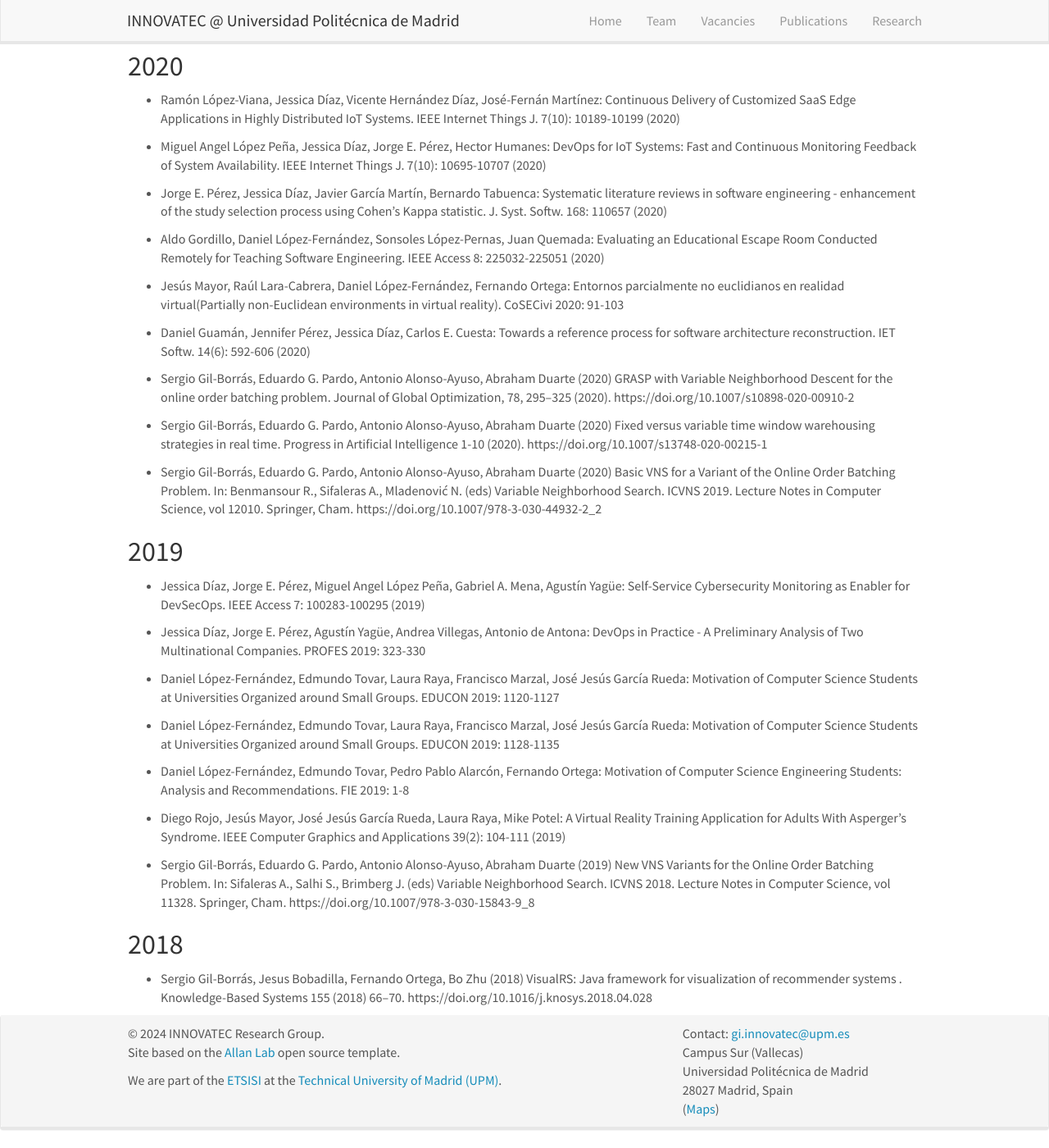
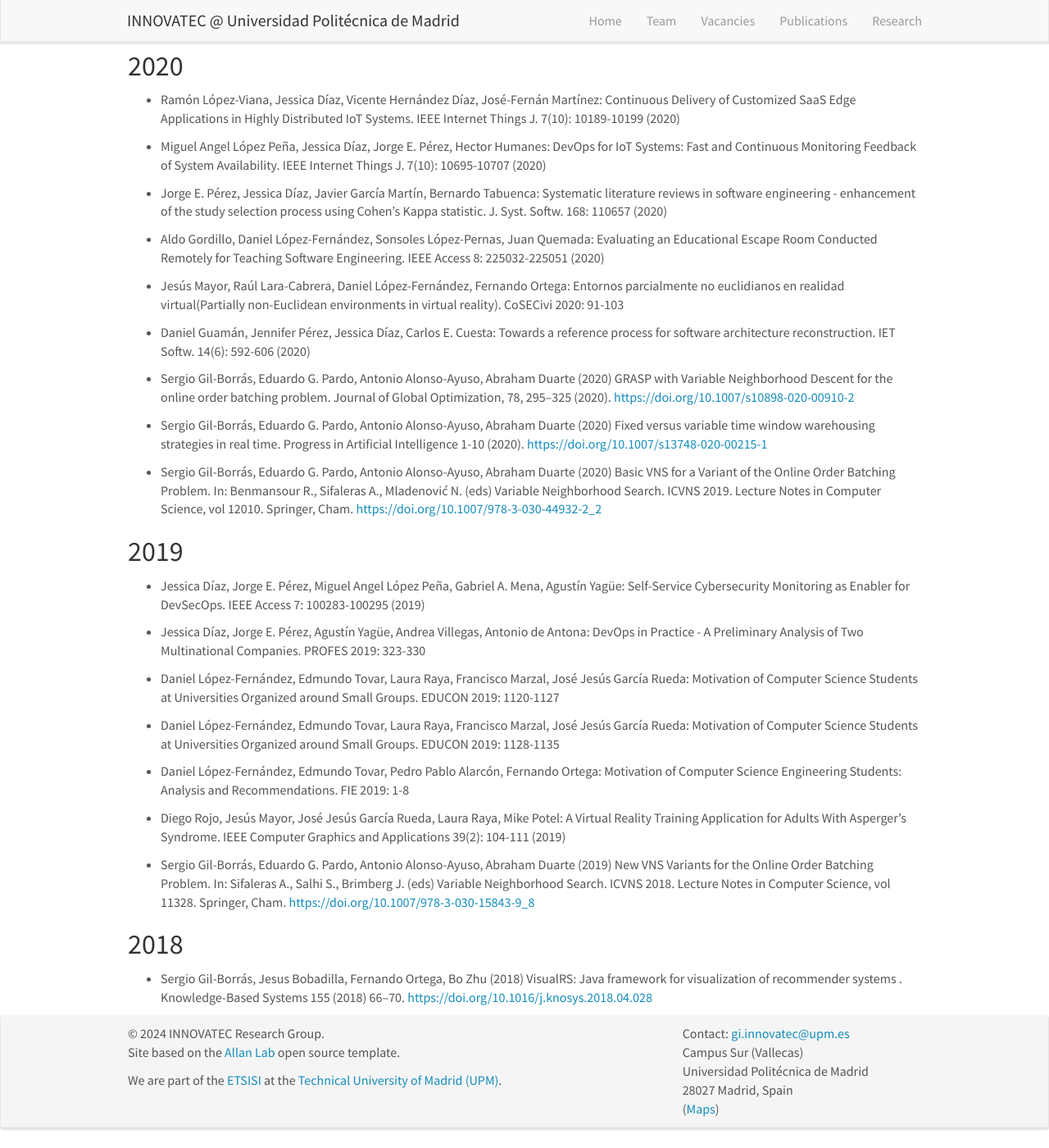
Before and after one commit to gi-innovatec/gi-innovatec.github.io, a Jekyll site: the page built from _pages/publications.md, in a window 1280 px wide and 1400 px high, scrolled down 2241 px. Shown: the whole window at 82% size. Built offline with Jekyll 4.4.1, drawn with Linux system fonts in a browser that asks for light colours; nearby versions of some CDN libraries; part of the change alters nothing that is shown; some of the changed text lies outside the part shown.

```diff
--- a/_pages/publications.md
+++ b/_pages/publications.md
@@ -27,10 +27,10 @@ Are Educational Escape Rooms More Effective Than Traditional Lectures for Teachi
 Long short-term memory prediction of user's locomotion in virtual reality. Virtual Real. 28(1): 65 (2024)
 
 - Eduardo G. Pardo, Sergio Gil-Borrás, Antonio Alonso-Ayuso, Abraham Duarte :
-Order batching problems: Taxonomy and literature review. Eur. J. Oper. Res. 313(1): 1-24 https://doi.org/10.1016/j.ejor.2023.02.019 ISSN 0377-2217 JCR 2023: 6 (OPERATIONS RESEARCH & MANAGEMENT SCIENCE Q1 14/106)
+Order batching problems: Taxonomy and literature review. European Journal Operation Research 313(1): 1-24 <a href="https://doi.org/10.1016/j.ejor.2023.02.019">https://doi.org/10.1016/j.ejor.2023.02.019</a> ISSN 0377-2217 JCR 2023: 6 (OPERATIONS RESEARCH & MANAGEMENT SCIENCE Q1 14/106)
 
 - Sergio Gil-Borrás, Eduardo G. Pardo, Ernesto Jiménez, Kenneth Sörensen:
-The time-window strategy in the online order batching problem. Int. J. Prod. Res. 62(12): 4446-4469 https://doi.org/10.1080/00207543.2023.2263884 ISSN 0020-7543 JCR 2023: 7 (ENGINEERING, INDUSTRIAL Q1 10/69)
+The time-window strategy in the online order batching problem. Int. J. Prod. Res. 62(12): 4446-4469 <a href="https://doi.org/10.1080/00207543.2023.2263884">https://doi.org/10.1080/00207543.2023.2263884</a> ISSN 0020-7543 JCR 2023: 7 (ENGINEERING, INDUSTRIAL Q1 10/69)
 
 
 ## 2023
@@ -105,7 +105,7 @@ Comparing Traditional Teaching and Game-Based Learning Using Teacher-Authored Ga
 - Jesús Mayor, Laura Raya, Alberto Sánchez:
 A Comparative Study of Virtual Reality Methods of Interaction and Locomotion Based on Presence, Cybersickness, and Usability. IEEE Trans. Emerg. Top. Comput. 9(3): 1542-1553 (2021)
 
-- Sergio Gil-Borrás, Eduardo G. Pardo,  Antonio Alonso-Ayuso, Abraham Duarte (2021). A heuristic approach for the online order batching problem with multiple pickers. Computers & Industrial Engineering, 160 (p. 107517) (2021). https://doi.org/10.1016/j.cie.2021.107517
+- Sergio Gil-Borrás, Eduardo G. Pardo,  Antonio Alonso-Ayuso, Abraham Duarte (2021). A heuristic approach for the online order batching problem with multiple pickers. Computers & Industrial Engineering, 160 (p. 107517) (2021). <a href="https://doi.org/10.1016/j.cie.2021.107517">https://doi.org/10.1016/j.cie.2021.107517</a>
 
 ## 2020
 
@@ -127,11 +127,11 @@ Entornos parcialmente no euclidianos en realidad virtual(Partially non-Euclidean
 - Daniel Guamán, Jennifer Pérez, Jessica Díaz, Carlos E. Cuesta:
 Towards a reference process for software architecture reconstruction. IET Softw. 14(6): 592-606 (2020)
 
-- Sergio Gil-Borrás, Eduardo G. Pardo,  Antonio Alonso-Ayuso, Abraham Duarte (2020) GRASP with Variable Neighborhood Descent for the online order batching problem. Journal of Global Optimization, 78, 295–325 (2020). https://doi.org/10.1007/s10898-020-00910-2
+- Sergio Gil-Borrás, Eduardo G. Pardo,  Antonio Alonso-Ayuso, Abraham Duarte (2020) GRASP with Variable Neighborhood Descent for the online order batching problem. Journal of Global Optimization, 78, 295–325 (2020). <a href="https://doi.org/10.1007/s10898-020-00910-2">https://doi.org/10.1007/s10898-020-00910-2</a>
 
-- Sergio Gil-Borrás, Eduardo G. Pardo,  Antonio Alonso-Ayuso, Abraham Duarte (2020) Fixed versus variable time window warehousing strategies in real time. Progress in Artificial Intelligence 1-10 (2020). https://doi.org/10.1007/s13748-020-00215-1
+- Sergio Gil-Borrás, Eduardo G. Pardo,  Antonio Alonso-Ayuso, Abraham Duarte (2020) Fixed versus variable time window warehousing strategies in real time. Progress in Artificial Intelligence 1-10 (2020). <a href="https://doi.org/10.1007/s13748-020-00215-1">https://doi.org/10.1007/s13748-020-00215-1</a>
 
-- Sergio Gil-Borrás, Eduardo G. Pardo,  Antonio Alonso-Ayuso, Abraham Duarte (2020) Basic VNS for a Variant of the Online Order Batching Problem. In: Benmansour R., Sifaleras A., Mladenović N. (eds) Variable Neighborhood Search. ICVNS 2019. Lecture Notes in Computer Science, vol 12010. Springer, Cham. https://doi.org/10.1007/978-3-030-44932-2_2
+- Sergio Gil-Borrás, Eduardo G. Pardo,  Antonio Alonso-Ayuso, Abraham Duarte (2020) Basic VNS for a Variant of the Online Order Batching Problem. In: Benmansour R., Sifaleras A., Mladenović N. (eds) Variable Neighborhood Search. ICVNS 2019. Lecture Notes in Computer Science, vol 12010. Springer, Cham. <a href="https://doi.org/10.1007/978-3-030-44932-2_2">https://doi.org/10.1007/978-3-030-44932-2_2</a>
 
 
 ## 2019
@@ -154,12 +154,12 @@ Motivation of Computer Science Engineering Students: Analysis and Recommendation
 - Diego Rojo, Jesús Mayor, José Jesús García Rueda, Laura Raya, Mike Potel:
 A Virtual Reality Training Application for Adults With Asperger's Syndrome. IEEE Computer Graphics and Applications 39(2): 104-111 (2019)
 
-- Sergio Gil-Borrás, Eduardo G. Pardo,  Antonio Alonso-Ayuso, Abraham Duarte (2019) New VNS Variants for the Online Order Batching Problem. In: Sifaleras A., Salhi S., Brimberg J. (eds) Variable Neighborhood Search. ICVNS 2018. Lecture Notes in Computer Science, vol 11328. Springer, Cham. https://doi.org/10.1007/978-3-030-15843-9_8
+- Sergio Gil-Borrás, Eduardo G. Pardo,  Antonio Alonso-Ayuso, Abraham Duarte (2019) New VNS Variants for the Online Order Batching Problem. In: Sifaleras A., Salhi S., Brimberg J. (eds) Variable Neighborhood Search. ICVNS 2018. Lecture Notes in Computer Science, vol 11328. Springer, Cham. <a href="https://doi.org/10.1007/978-3-030-15843-9_8">https://doi.org/10.1007/978-3-030-15843-9_8</a>
 
 ## 2018
 
 - Sergio Gil-Borrás, Jesus Bobadilla, Fernando Ortega, Bo Zhu (2018) VisualRS: Java framework for visualization of recommender systems
-. Knowledge-Based Systems 155 (2018) 66–70. https://doi.org/10.1016/j.knosys.2018.04.028
+. Knowledge-Based Systems 155 (2018) 66–70. <a href="https://doi.org/10.1016/j.knosys.2018.04.028">https://doi.org/10.1016/j.knosys.2018.04.028</a>
 
 
 <!---
```
